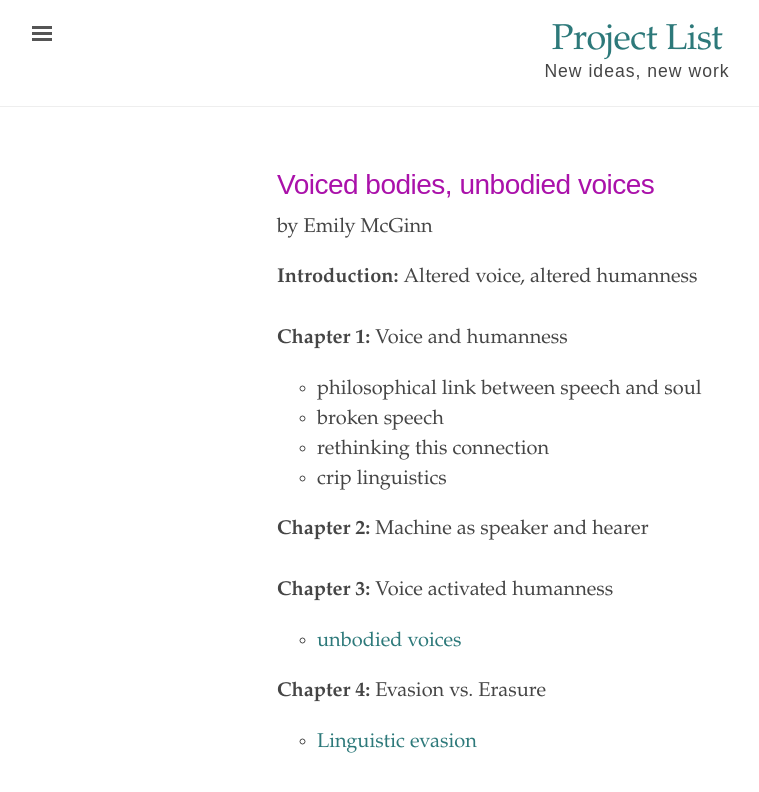
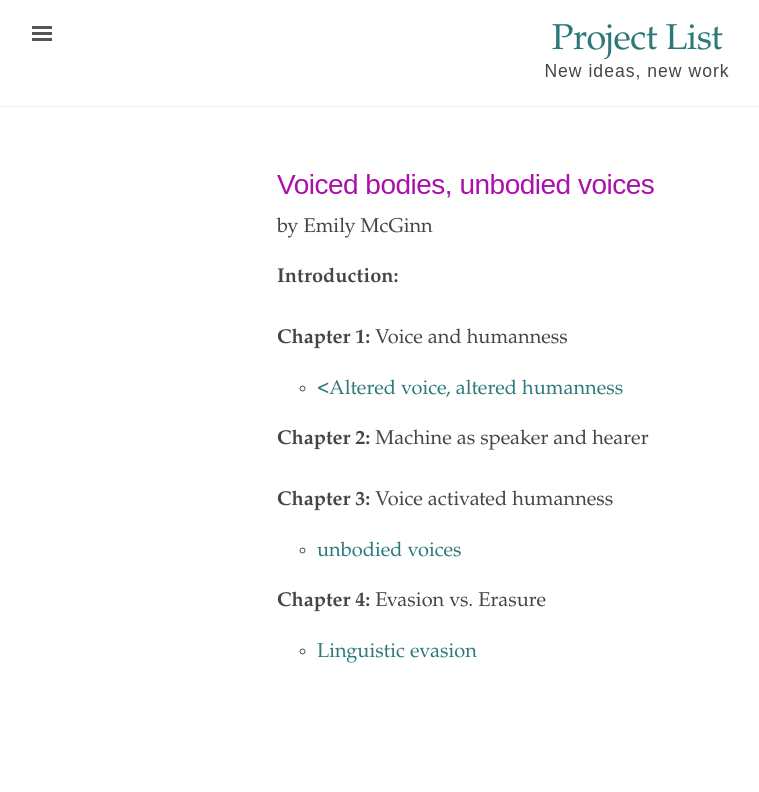
Before and after one commit to ylimem/ed, a Jekyll site: the page built from _texts/voicedbodies.md, in a window 1280 px wide. Shown: the top 792 px of the page, without its empty margins (3-762 px from the left). Built offline with Jekyll 4.4.1, drawn with Linux system fonts in a browser that asks for light colours.

Commit message:
Update voicedbodies.md

```diff
--- a/_texts/voicedbodies.md
+++ b/_texts/voicedbodies.md
@@ -4,14 +4,11 @@ title: "Voiced bodies, unbodied voices"
 author: Emily McGinn
 source: notes
 ---
-**Introduction:** Altered voice, altered humanness
+**Introduction:**
 <br>
 <br>
 **Chapter 1:** Voice and humanness <br>
-  - philosophical link between speech and soul <br>
-  - broken speech <br>
-  - rethinking this connection<br>
-  - crip linguistics<br>
+  - <a href="https://ojs.scholarsportal.info/ontariotechu/index.php/id/article/view/290"><Altered voice, altered humanness</a>
 
 **Chapter 2:** Machine as speaker and hearer
   <br>
```
